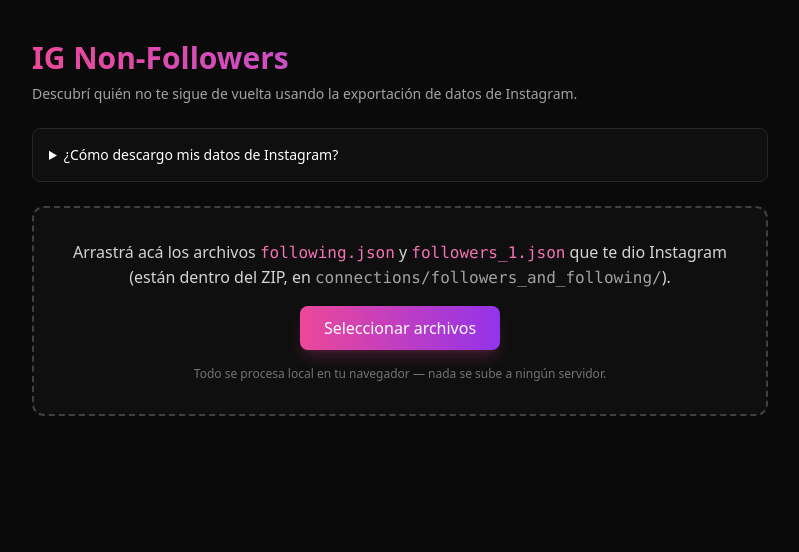
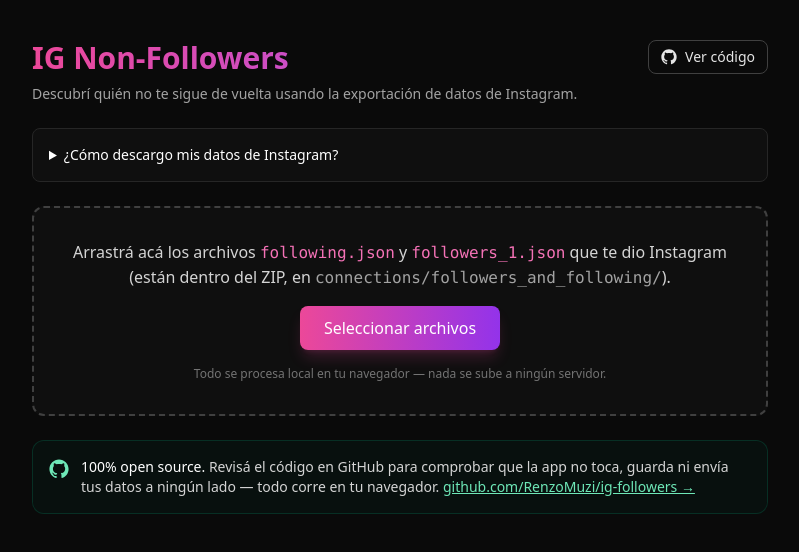
Before and after one commit to RenzoMuzi/ig-followers, a Next.js app: page / in a window 1280 px wide. Shown: the top 552 px of the page, without its empty margins (240-1039 px from the left). Built offline with nearby package versions, Linux system fonts and the light colour scheme.

Commit message:
feat: added github button

```diff
--- a/app/page.tsx
+++ b/app/page.tsx
@@ -10,6 +10,8 @@
   type ParsedExport,
 } from "@/lib/parser";
 import { clearState, loadState, saveState, type Tab } from "@/lib/storage";
+
+const GITHUB_URL = "https://github.com/RenzoMuzi/ig-followers";
 
 export default function Home() {
   const [parsed, setParsed] = useState<ParsedExport | null>(null);
@@ -105,9 +107,9 @@
             Descubrí quién no te sigue de vuelta usando la exportación de datos de Instagram.
           </p>
         </div>
-        {parsed && (
-          <div className="flex shrink-0 items-center gap-2">
-            {showUpload ? (
+        <div className="flex shrink-0 flex-wrap items-center gap-2">
+          {parsed &&
+            (showUpload ? (
               <button
                 onClick={() => setWantsUpload(false)}
                 className="rounded-lg border border-neutral-700 px-3 py-1.5 text-sm text-neutral-200 hover:border-pink-500 hover:text-pink-400"
@@ -122,9 +124,9 @@
               >
                 Subir otros archivos
               </button>
-            )}
-          </div>
-        )}
+            ))}
+          <GitHubButton />
+        </div>
       </header>
 
       {showUpload && (
@@ -159,6 +161,21 @@
           </details>
 
           <Uploader onFiles={handleFiles} loading={loading} />
+
+          <a
+            href={GITHUB_URL}
+            target="_blank"
+            rel="noopener noreferrer"
+            className="flex items-start gap-3 rounded-xl border border-emerald-900/50 bg-emerald-950/20 p-4 text-sm text-neutral-300 transition-colors hover:border-emerald-700/70 hover:bg-emerald-950/30"
+          >
+            <GitHubMark className="mt-0.5 h-5 w-5 shrink-0 text-emerald-300" />
+            <span>
+              <span className="font-medium text-white">100% open source.</span> Revisá el código en
+              GitHub para comprobar que la app no toca, guarda ni envía tus datos a ningún lado —
+              todo corre en tu navegador.{" "}
+              <span className="text-emerald-300 underline">github.com/RenzoMuzi/ig-followers →</span>
+            </span>
+          </a>
 
           {error && (
             <div className="rounded-lg border border-red-900/50 bg-red-950/30 p-4 text-sm text-red-300">
@@ -320,3 +337,35 @@
     </button>
   );
 }
+
+function GitHubButton() {
+  return (
+    <a
+      href={GITHUB_URL}
+      target="_blank"
+      rel="noopener noreferrer"
+      className="flex items-center gap-2 rounded-lg border border-neutral-700 px-3 py-1.5 text-sm text-neutral-200 transition-colors hover:border-pink-500 hover:text-pink-400"
+      title="Mirá el código — todo open source"
+    >
+      <GitHubMark className="h-4 w-4" />
+      <span>Ver código</span>
+    </a>
+  );
+}
+
+function GitHubMark({ className }: { className?: string }) {
+  return (
+    <svg
+      viewBox="0 0 24 24"
+      fill="currentColor"
+      aria-hidden="true"
+      className={className}
+    >
+      <path
+        fillRule="evenodd"
+        clipRule="evenodd"
+        d="M12 .5C5.65.5.5 5.65.5 12c0 5.08 3.29 9.39 7.86 10.91.58.11.79-.25.79-.56v-1.97c-3.2.69-3.87-1.54-3.87-1.54-.52-1.33-1.28-1.69-1.28-1.69-1.05-.72.08-.71.08-.71 1.16.08 1.77 1.19 1.77 1.19 1.03 1.77 2.7 1.26 3.36.96.1-.75.4-1.26.73-1.55-2.55-.29-5.24-1.28-5.24-5.69 0-1.26.45-2.29 1.18-3.1-.12-.29-.51-1.46.11-3.05 0 0 .97-.31 3.18 1.18.92-.26 1.9-.39 2.88-.39.98 0 1.96.13 2.88.39 2.2-1.49 3.17-1.18 3.17-1.18.63 1.59.23 2.76.11 3.05.74.81 1.18 1.84 1.18 3.1 0 4.42-2.69 5.39-5.25 5.68.41.35.78 1.05.78 2.12v3.14c0 .31.21.67.79.56C20.22 21.39 23.5 17.08 23.5 12 23.5 5.65 18.35.5 12 .5Z"
+      />
+    </svg>
+  );
+}
```
